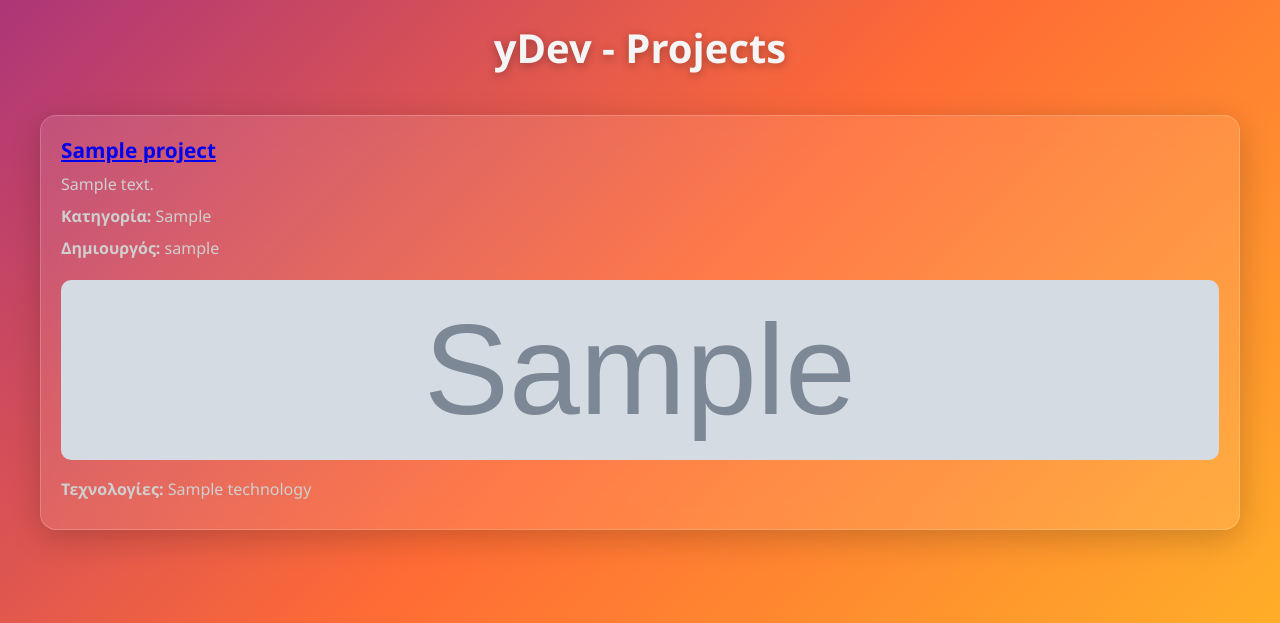
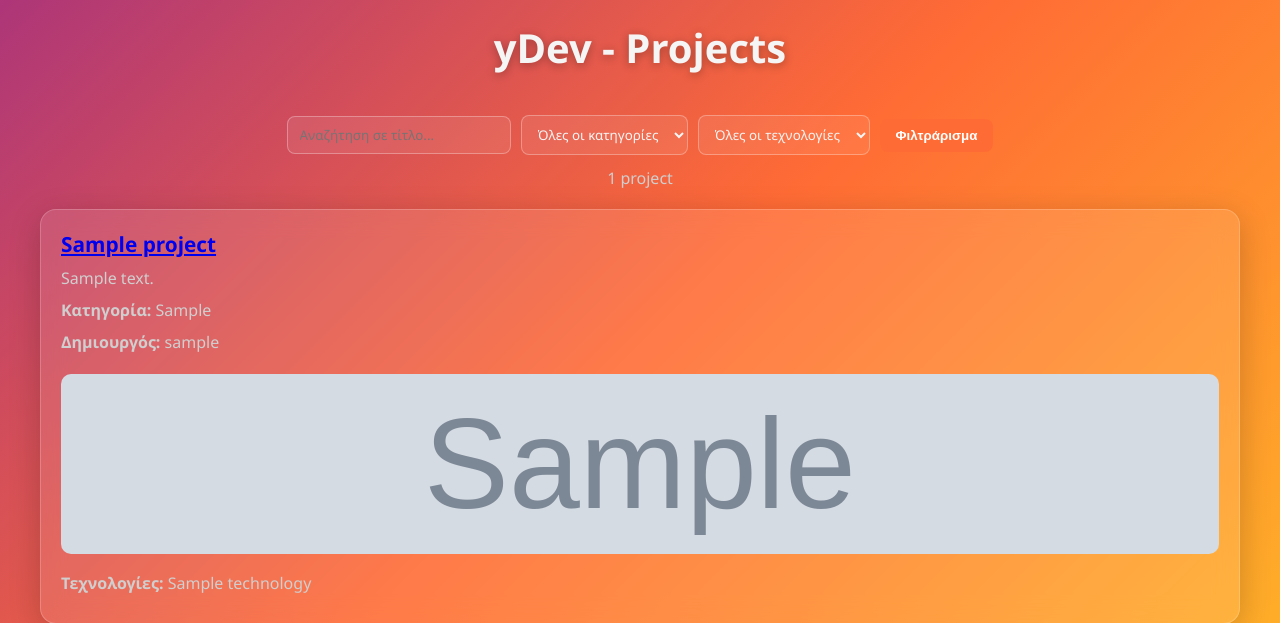
Before and after one commit to stelios-tsig/yDev, a FastAPI app: page /home in a window 1280 px wide. Shown: the part 62-685 px from the top of the page. Run offline with FastAPI, Linux system fonts and the light colour scheme; tables that the repository leaves empty hold one stand-in row (values such as "Sample post"); grey boxes marked "Sample" are stand-in pictures.

Commit message:
Add search, category/technology filters and pagination to /home
- /home accepts q (title search), category, tech and page query params.
- Results are paginated at 9 per page; page is clamped to the valid range.
- Filter bar with a text input and two dropdowns (categories built from
  distinct project categories, technologies from the full list); a Clear
  link appears when any filter is active.
- Prev/next pagination links preserve the active filters.

Co-Authored-By: Claude Sonnet 5 <noreply@anthropic.com>

```diff
--- a/main.py
+++ b/main.py
@@ -11,6 +11,7 @@ from auth_utils import hash_password, create_access_token, verify_password, get_
 import models
 import os
 import schemas
+from urllib.parse import urlencode
 from cloud_utils import upload_image_to_cloudinary
 
 
@@ -440,14 +441,72 @@ def login_page_submit(
 
 #Εμφάνιση σύνδεσης
 
+PROJECTS_PER_PAGE = 9
+
+
 @app.get("/home")
-def home(request: Request, db: Session = Depends(get_db)):
-    projects = db.query(models.Project).order_by(models.Project.id.desc()).all()
+def home(
+    request: Request,
+    q: str = "",
+    category: str = "",
+    tech: int | None = None,
+    page: int = 1,
+    db: Session = Depends(get_db),
+):
+    q = q.strip()
+    category = category.strip()
+
+    query = db.query(models.Project)
+    if q:
+        query = query.filter(models.Project.title.ilike(f"%{q}%"))
+    if category:
+        query = query.filter(models.Project.category == category)
+    if tech:
+        query = query.filter(models.Project.technologies.any(models.Technology.id == tech))
+
+    total = query.count()
+    total_pages = max((total + PROJECTS_PER_PAGE - 1) // PROJECTS_PER_PAGE, 1)
+    page = min(max(page, 1), total_pages)
+
+    projects = (
+        query.order_by(models.Project.id.desc())
+        .offset((page - 1) * PROJECTS_PER_PAGE)
+        .limit(PROJECTS_PER_PAGE)
+        .all()
+    )
+
+    #Επιλογές για τα dropdown φίλτρα.
+    categories = [
+        row[0]
+        for row in db.query(models.Project.category).distinct().order_by(models.Project.category).all()
+        if row[0]
+    ]
+    technologies = db.query(models.Technology).order_by(models.Technology.name).all()
+
+    #Links pagination που κρατάνε τα ενεργά φίλτρα.
+    active_filters = {k: v for k, v in (("q", q), ("category", category), ("tech", tech)) if v}
+
+    def page_url(target_page: int) -> str:
+        return "/home?" + urlencode({**active_filters, "page": target_page})
+
+    prev_url = page_url(page - 1) if page > 1 else None
+    next_url = page_url(page + 1) if page < total_pages else None
+
     current_user = get_current_user_from_cookie(access_token=request.cookies.get("access_token"), db=db)
     return templates.TemplateResponse(
         request, "index.html", {
         "projects": projects,
         "current_user": current_user,
+        "categories": categories,
+        "technologies": technologies,
+        "q": q,
+        "selected_category": category,
+        "selected_tech": tech,
+        "page": page,
+        "total_pages": total_pages,
+        "total": total,
+        "prev_url": prev_url,
+        "next_url": next_url,
     })
 
 @app.get("/logout")
--- a/static/style.css
+++ b/static/style.css
@@ -307,6 +307,75 @@ textarea {
     text-decoration: underline;
 }
 
+/* ===== Φίλτρα & pagination στη λίστα projects ===== */
+.filter-bar {
+    display: flex;
+    flex-wrap: wrap;
+    gap: 10px;
+    align-items: center;
+    justify-content: center;
+    max-width: 1200px;
+    margin: 0 auto 12px;
+}
+
+.filter-bar input,
+.filter-bar select {
+    padding: 9px 12px;
+    border-radius: 8px;
+    border: 1px solid rgba(255, 255, 255, 0.3);
+    background: rgba(255, 255, 255, 0.08);
+    color: var(--text-light);
+    font-family: inherit;
+}
+
+.filter-bar input {
+    min-width: 220px;
+}
+
+.filter-bar button {
+    padding: 9px 16px;
+    border: none;
+    border-radius: 8px;
+    background: var(--sunset-orange);
+    color: white;
+    font-weight: bold;
+    cursor: pointer;
+}
+
+.filter-bar button:hover {
+    background: var(--warm-amber);
+}
+
+.filter-bar .clear-filters {
+    color: var(--text-muted);
+    text-decoration: none;
+    font-size: 0.9rem;
+}
+
+.results-count {
+    text-align: center;
+    margin-bottom: 20px;
+}
+
+.pagination {
+    display: flex;
+    gap: 18px;
+    align-items: center;
+    justify-content: center;
+    max-width: 1200px;
+    margin: 28px auto 0;
+}
+
+.pagination a {
+    color: var(--text-light);
+    text-decoration: none;
+    font-weight: bold;
+}
+
+.pagination .disabled {
+    opacity: 0.4;
+}
+
 /* ===== Κουμπί εναλλαγής θέματος ===== */
 #theme-toggle {
     position: fixed;
--- a/templates/index.html
+++ b/templates/index.html
@@ -18,6 +18,32 @@
         {% endif %}
     </nav>
     <h1>yDev - Projects</h1>
+
+    <form method="GET" action="/home" class="filter-bar">
+        <input type="text" name="q" value="{{ q }}" placeholder="Αναζήτηση σε τίτλο...">
+
+        <select name="category">
+            <option value="">Όλες οι κατηγορίες</option>
+            {% for cat in categories %}
+                <option value="{{ cat }}" {% if cat == selected_category %}selected{% endif %}>{{ cat }}</option>
+            {% endfor %}
+        </select>
+
+        <select name="tech">
+            <option value="">Όλες οι τεχνολογίες</option>
+            {% for t in technologies %}
+                <option value="{{ t.id }}" {% if selected_tech and t.id == selected_tech %}selected{% endif %}>{{ t.name }}</option>
+            {% endfor %}
+        </select>
+
+        <button type="submit">Φιλτράρισμα</button>
+        {% if q or selected_category or selected_tech %}
+            <a href="/home" class="clear-filters">Καθαρισμός</a>
+        {% endif %}
+    </form>
+
+    <p class="muted results-count">{{ total }} project{{ '' if total == 1 else 's' }}{% if total_pages > 1 %} · σελίδα {{ page }} από {{ total_pages }}{% endif %}</p>
+
     <div class="project-list">
         {% for project in projects %}
             <div class="project-card">
@@ -37,8 +63,16 @@
                 </p>
             </div>
         {% else %}
-            <p> Δεν υπάρχουν ακόμα projects.</p>
+            <p> Δεν βρέθηκαν projects{% if q or selected_category or selected_tech %} με αυτά τα φίλτρα{% endif %}.</p>
         {% endfor %}
     </div>
+
+    {% if total_pages > 1 %}
+        <div class="pagination">
+            {% if prev_url %}<a href="{{ prev_url }}">← Προηγούμενη</a>{% else %}<span class="disabled">← Προηγούμενη</span>{% endif %}
+            <span>{{ page }} / {{ total_pages }}</span>
+            {% if next_url %}<a href="{{ next_url }}">Επόμενη →</a>{% else %}<span class="disabled">Επόμενη →</span>{% endif %}
+        </div>
+    {% endif %}
 </body>
 </html>
```
